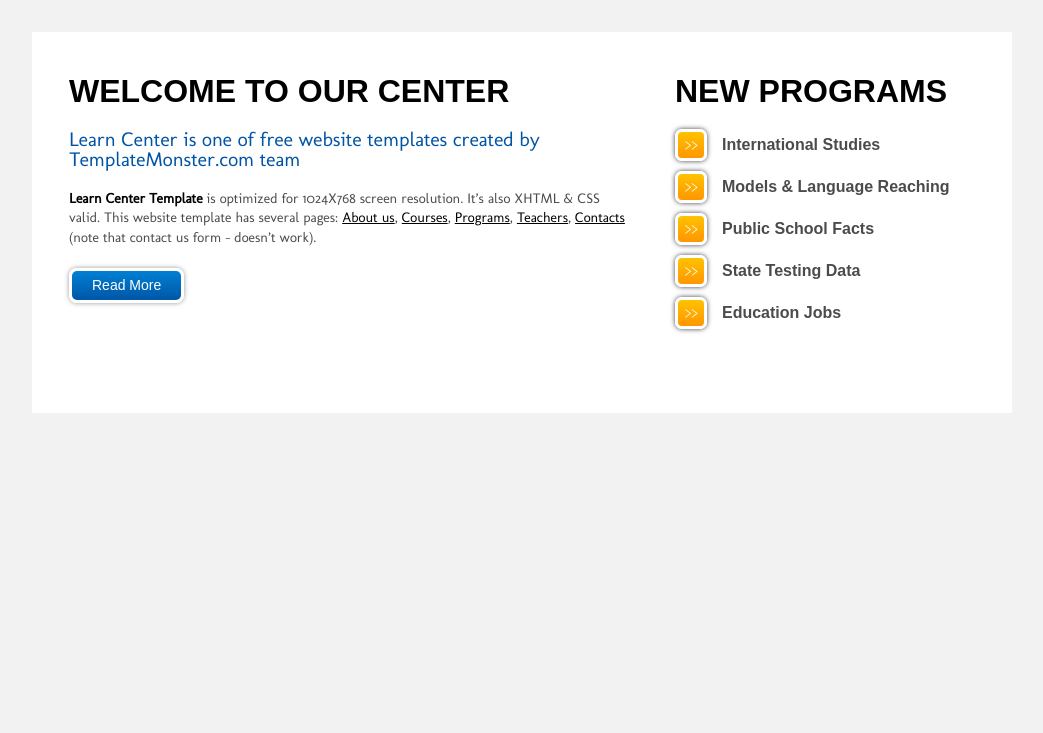
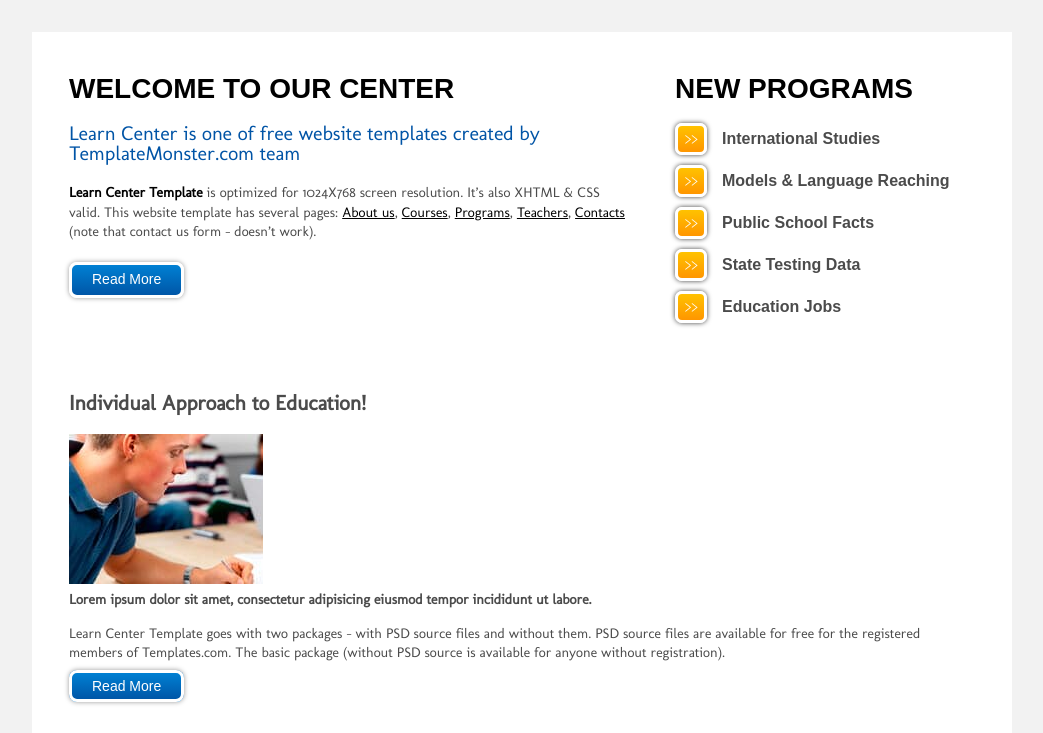
Before and after one commit to milevsky76/learncenter, a plain HTML site: page index.html in a window 1280 px wide. Shown: the part 834-1567 px from the top of the page, without its empty margins (118-1161 px from the left). Before the commit the page ends 1247 px from the top, so only its background shows below. Drawn offline with Linux system fonts and the light colour scheme; a web font is replaced by a local one.

Commit message:
Добавление структуры education
Создание структуры и добавление фотографий для блока education; изменение размера шрифта у заголовков; изменение правила отступа у row

```diff
--- a/index.html
+++ b/index.html
@@ -111,7 +111,7 @@
     <main class="our-center">
         <div class="external-container">
             <div class="our-center__inner">
-                <div class="our-center__row1">
+                <div class="our-center__row">
                     <section class="welcome">
                         <h2 class="welcome__title">Welcome to Our Center</h2>
 
@@ -156,6 +156,29 @@
                     </section>
                     <!-- /.programs -->
                 </div>
+
+                <div class="our-center__row">
+                    <section class="education">
+                        <h2 class="education__title">Individual Approach to Education!</h2>
+
+                        <div class="education__wrap">
+                            <img src="img/Man-writes.jpg" alt="A man writes at the table" class="education__img">
+                            <div class="education__wrap-left">
+                                <b class="education__name">Lorem ipsum dolor sit amet, consectetur adipisicing eiusmod
+                                    tempor incididunt ut labore.</b>
+                                <p class="education__text">Learn Center Template goes with two packages – with PSD
+                                    source
+                                    files and without them. PSD source files are available for free for the registered
+                                    members of Templates.com. The basic package (without PSD source is available for
+                                    anyone
+                                    without registration).</p>
+                            </div>
+                        </div>
+
+                        <a href="" class="education__link link">Read More</a>
+                    </section>
+                    <!-- /.education -->
+                </div>
             </div>
         </div>
     </main>
--- a/sass/blocks/_our-center.sass
+++ b/sass/blocks/_our-center.sass
@@ -2,7 +2,8 @@
     &__inner
         padding: 37px
         background-color: #ffffff
-    &__row1
+    &__row
         display: flex
         justify-content: space-between
-        margin-bottom: 37px
+        &:not(:last-child)
+            margin-bottom: 37px
--- a/sass/blocks/_programs.sass
+++ b/sass/blocks/_programs.sass
@@ -4,7 +4,7 @@
         margin: 0
         margin-bottom: 15px
         +expB
-        font-size: 32px
+        font-size: 28px
         color: #000000
         text-transform: uppercase
     &__list
--- a/sass/blocks/_welcome.sass
+++ b/sass/blocks/_welcome.sass
@@ -4,7 +4,7 @@
         margin: 0
         margin-bottom: 15px
         +expB
-        font-size: 32px
+        font-size: 28px
         color: #000000
         text-transform: uppercase
     &__text
```
Also changed, not shown: css/style.css, img/Man-writes.jpg (added), img/Man-writes.webp (added).
